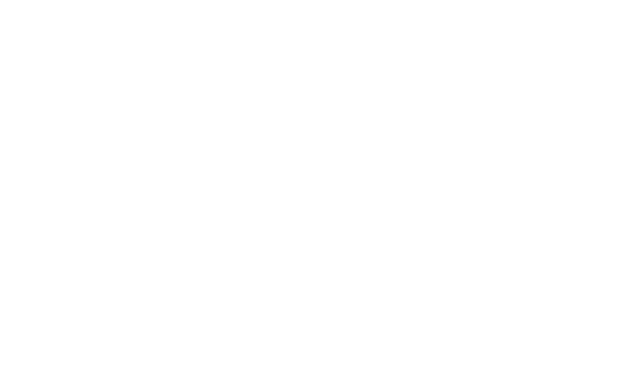
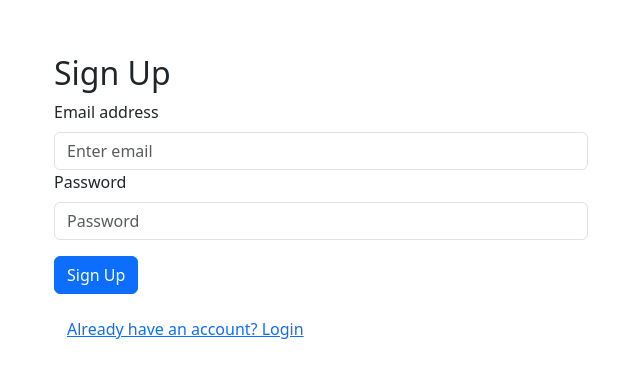
Before and after one commit to jjsprandel/UCF-Senior-Design, a React (Create React App) app in the folder scan-app/: page /auth in a window 1280 px wide. Before the commit this address had no page. Shown: the part 199-576 px from the top of the page, without its empty margins (319-959 px from the left). Built offline with nearby package versions, Linux system fonts and the light colour scheme.

Commit message:
Login and signup pages layout, navbar issue persists

```diff
--- a/scan-app/src/App.js
+++ b/scan-app/src/App.js
@@ -1,26 +1,47 @@
 // src/App.js
 import React from "react";
-import { BrowserRouter as Router, Routes, Route } from "react-router-dom";
+import {
+  BrowserRouter as Router,
+  Routes,
+  Route,
+  Navigate,
+} from "react-router-dom";
 import Layout from "./components/Layout";
 import Dashboard from "./pages/Dashboard";
 import CheckIns from "./components/CheckIns";
 import ActivityLog from "./pages/ActivityLog";
 import UserManagement from "./pages/UserManagement";
+import Auth from "./pages/Auth";
+import { AuthProvider } from "./contexts/AuthContext";
+import PrivateRoute from "./components/PrivateRoute";
 
 function App() {
   return (
+    <AuthProvider>
       <Router>
         <Routes>
+          {/* Define the auth route */}
+          <Route path="/auth" element={<Auth />} />
           {/* Define the layout route */}
-        <Route path="/" element={<Layout />}>
+          <Route
+            path="/app"
+            element={
+              <PrivateRoute>
+                <Layout />
+              </PrivateRoute>
+            }
+          >
             {/* Define routes inside Layout */}
             <Route index element={<Dashboard />} />
             <Route path="checkins" element={<CheckIns />} />
             <Route path="activity-log" element={<ActivityLog />} />
             <Route path="user-management" element={<UserManagement />} />
           </Route>
+          {/* Redirect all other routes to the auth page */}
+          <Route path="*" element={<Navigate to="/auth" />} />
         </Routes>
       </Router>
+    </AuthProvider>
   );
 }
 
--- a/scan-app/src/components/CustomNavbar.js
+++ b/scan-app/src/components/CustomNavbar.js
@@ -1,20 +1,21 @@
+// src/components/CustomNavbar.js
 import React from "react";
 import { Navbar, Nav } from "react-bootstrap";
 
 function CustomNavbar() {
   return (
     <Navbar bg="dark" variant="dark" expand="lg">
-      <Navbar.Brand href="/" className="ms-3">
+      <Navbar.Brand href="/app" className="ms-3">
         SCAN
       </Navbar.Brand>
       <Nav className="mx-auto">
-        <Nav.Link href="/" className="px-3">
+        <Nav.Link href="/app" className="px-3">
           Analytics Dashboard
         </Nav.Link>
-        <Nav.Link href="/activity-log" className="px-3">
+        <Nav.Link href="/app/activity-log" className="px-3">
           Activity Log
         </Nav.Link>
-        <Nav.Link href="/user-management" className="px-3">
+        <Nav.Link href="/app/user-management" className="px-3">
           User Management
         </Nav.Link>
       </Nav>
--- /dev/null
+++ b/scan-app/src/components/PrivateRoute.js
@@ -0,0 +1,11 @@
+// src/components/PrivateRoute.js
+import React, { useContext } from "react";
+import { Navigate } from "react-router-dom";
+import { AuthContext } from "../contexts/AuthContext";
+
+const PrivateRoute = ({ children }) => {
+  const { isAuthenticated } = useContext(AuthContext);
+  return isAuthenticated ? children : <Navigate to="/auth" />;
+};
+
+export default PrivateRoute;
--- /dev/null
+++ b/scan-app/src/contexts/AuthContext.js
@@ -0,0 +1,22 @@
+// src/contexts/AuthContext.js
+import React, { createContext, useState } from "react";
+
+export const AuthContext = createContext();
+
+export const AuthProvider = ({ children }) => {
+  const [isAuthenticated, setIsAuthenticated] = useState(false);
+
+  const login = () => {
+    setIsAuthenticated(true);
+  };
+
+  const logout = () => {
+    setIsAuthenticated(false);
+  };
+
+  return (
+    <AuthContext.Provider value={{ isAuthenticated, login, logout }}>
+      {children}
+    </AuthContext.Provider>
+  );
+};
--- /dev/null
+++ b/scan-app/src/pages/Auth.js
@@ -0,0 +1,70 @@
+// src/pages/Auth.js
+import React, { useState, useContext } from "react";
+import { Container, Row, Col, Form, Button } from "react-bootstrap";
+import { useNavigate } from "react-router-dom";
+import { AuthContext } from "../contexts/AuthContext";
+
+function Auth() {
+  const [email, setEmail] = useState("");
+  const [password, setPassword] = useState("");
+  const [isSignUp, setIsSignUp] = useState(true);
+  const { login } = useContext(AuthContext);
+  const navigate = useNavigate();
+
+  const handleAuth = (e) => {
+    e.preventDefault();
+    // Placeholder for authentication logic
+    console.log(isSignUp ? "Sign Up" : "Login", email, password);
+    login();
+    navigate("/app");
+  };
+
+  return (
+    <Container
+      className="d-flex flex-column justify-content-center align-items-center"
+      style={{ height: "100vh" }}
+    >
+      <Row className="w-100">
+        <Col md={{ span: 6, offset: 3 }}>
+          <h2>{isSignUp ? "Sign Up" : "Login"}</h2>
+          <Form onSubmit={handleAuth}>
+            <Form.Group controlId="formBasicEmail">
+              <Form.Label>Email address</Form.Label>
+              <Form.Control
+                type="email"
+                placeholder="Enter email"
+                value={email}
+                onChange={(e) => setEmail(e.target.value)}
+              />
+            </Form.Group>
+
+            <Form.Group controlId="formBasicPassword">
+              <Form.Label>Password</Form.Label>
+              <Form.Control
+                type="password"
+                placeholder="Password"
+                value={password}
+                onChange={(e) => setPassword(e.target.value)}
+              />
+            </Form.Group>
+
+            <Button variant="primary" type="submit" className="mt-3">
+              {isSignUp ? "Sign Up" : "Login"}
+            </Button>
+          </Form>
+          <Button
+            variant="link"
+            onClick={() => setIsSignUp(!isSignUp)}
+            className="mt-3"
+          >
+            {isSignUp
+              ? "Already have an account? Login"
+              : "Don't have an account? Sign Up"}
+          </Button>
+        </Col>
+      </Row>
+    </Container>
+  );
+}
+
+export default Auth;
```
Also changed, not shown: package.json (added, +7 -0 lines), 1 other file (tests, documents, lock files or other folders). Lines whose indentation alone changed are shown as unchanged.
